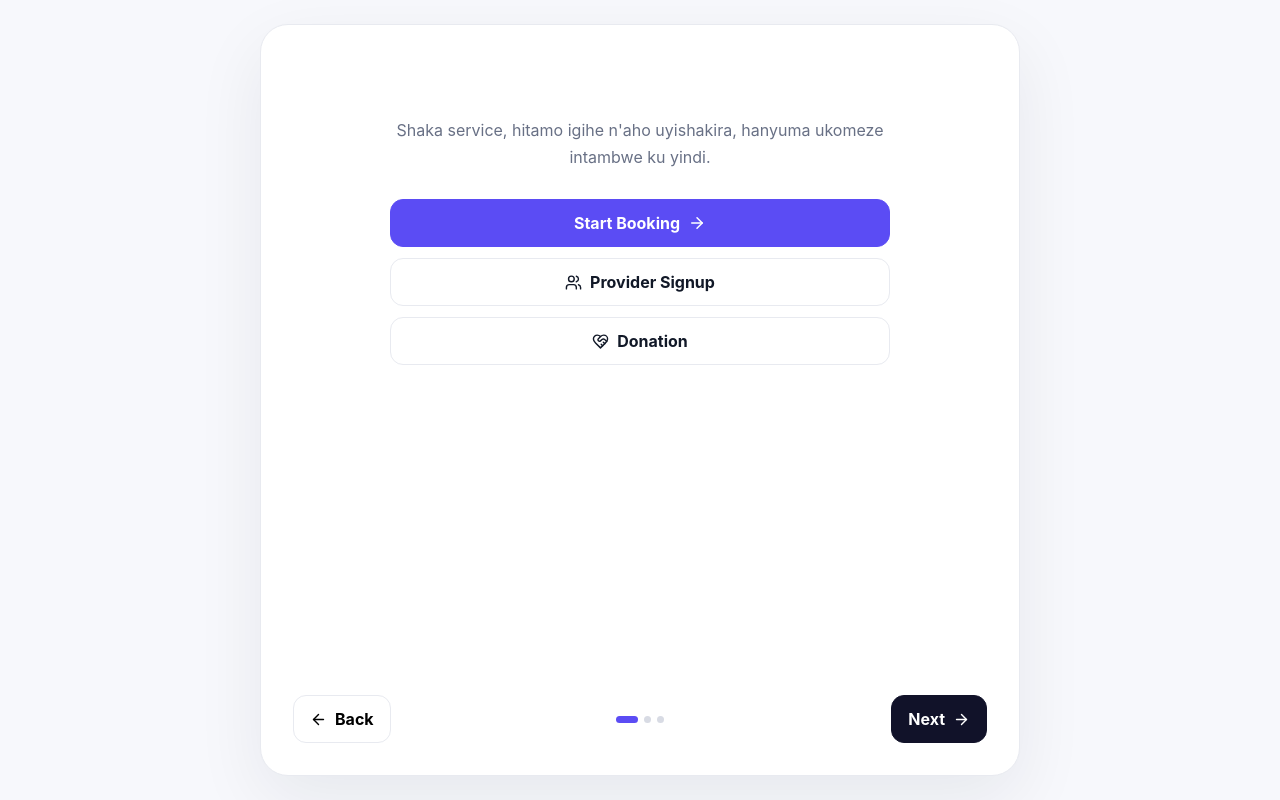
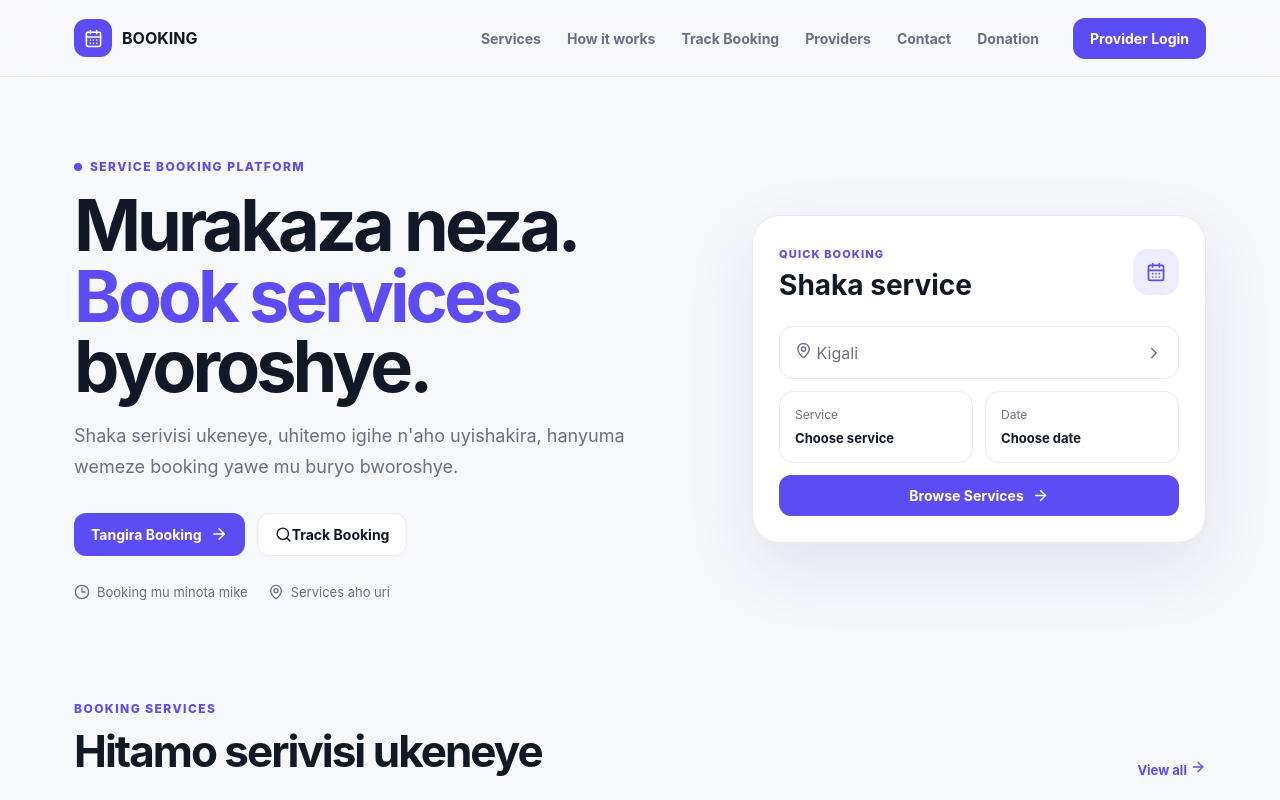
Before and after one commit to senid-221/BOOKING-, a Next.js app: page / in a window 1280 px wide. Shown: the top 800 px of the page. Built offline with nearby package versions, Linux system fonts and the light colour scheme.

Commit message:
Restore original public website pages

```diff
--- a/app/page.tsx
+++ b/app/page.tsx
@@ -1,71 +1,10 @@
 "use client";
-
-import { ArrowLeft, ArrowRight, CalendarDays, HeartHandshake, Users } from "lucide-react";
-import { useRouter } from "next/navigation";
-
-export default function Home() {
-  const router = useRouter();
-
-  return (
-    <main className="welcome-shell">
-      <section className="welcome-screen">
-
-        <div className="welcome-content">
-
-
-          <p>
-            Shaka service, hitamo igihe n&apos;aho uyishakira, hanyuma ukomeze
-            intambwe ku yindi.
-          </p>
-
-          <div className="welcome-actions">
-            <button
-              className="welcome-primary"
-              onClick={() => router.push("/services")}
-            >
-              Start Booking <ArrowRight size={18} />
-            </button>
-
-            <button
-              className="welcome-secondary"
-              onClick={() => router.push("/providers")}
-            >
-              <Users size={17} /> Provider Signup
-            </button>
-
-            <button
-              className="welcome-secondary"
-              onClick={() => router.push("/donation")}
-            >
-              <HeartHandshake size={17} /> Donation
-            </button>
-          </div>
-        </div>
-
-        <div className="welcome-footer">
-          <button
-            className="flow-back"
-            onClick={() => router.back()}
-            type="button"
-          >
-            <ArrowLeft size={17} /> Back
-          </button>
-
-          <div className="flow-dots">
-            <span className="active" />
-            <span />
-            <span />
-          </div>
-
-          <button
-            className="flow-next"
-            onClick={() => router.push("/services")}
-            type="button"
-          >
-            Next <ArrowRight size={17} />
-          </button>
-        </div>
-      </section>
-    </main>
-  );
-}
+import {useState} from "react";import {ArrowRight,CalendarDays,Car,ChevronRight,Clock3,Coffee,Dumbbell,Gift,HeartHandshake,Hotel,MapPin,Menu,Music2,Scissors,Search,ShoppingBag,Sparkles,Utensils,Wrench,X,Users} from "lucide-react";
+const services=[["Food Ordering","Tegura ibiryo ubone delivery byoroshye.",Utensils],["Drinks Ordering","Tegeka ibinyobwa ukunda.",Coffee],["Beauty Services","Shaka beauty service kandi uyibuke.",Sparkles],["Room Booking","Book room yawe mbere y'urugendo.",Hotel],["Salon Booking","Hitamo salon n'isaha ikubereye.",Scissors],["Physiotherapy","Book gahunda ya physiotherapy.",Dumbbell],["Studio Recording","Shaka studio yo gufatiramo umuziki.",Music2],["Transport / Tickets","Tegura transport cyangwa ticket.",Car],["Shopping","Shaka ibyo ukeneye ubitegeke.",ShoppingBag],["Installation","Book service yo gushyiramo cyangwa gusana.",Wrench]];
+export default function Home(){const[open,setOpen]=useState(false);return <main>
+<nav className="nav"><div className="navin"><a className="brand" href="#"><span className="mark"><CalendarDays size={19}/></span><b>BOOKING</b></a><div className="links"><a href="#services">Services</a><a href="#how">How it works</a><a href="/track">Track Booking</a><a href="/providers/list">Providers</a><a href="/contact">Contact</a><a href="/donation">Donation</a></div><a className="login" href="/providers/login">Provider Login</a><button className="menu" onClick={()=>setOpen(!open)}>{open?<X size={22}/>:<Menu size={22}/>}</button></div>{open&&<div className="mobile"><a href="#services">Services</a><a href="#how">How it works</a><a href="/track">Track Booking</a><a href="/donation">Donation</a><a href="/providers/login">Provider Login</a></div>}</nav>
+<section className="hero"><div><div className="eyebrow"><i/> SERVICE BOOKING PLATFORM</div><h1>Murakaza neza.<br/><span>Book services</span> byoroshye.</h1><p>Shaka serivisi ukeneye, uhitemo igihe n'aho uyishakira, hanyuma wemeze booking yawe mu buryo bworoshye.</p><div className="actions"><a className="primary" href="#services">Tangira Booking <ArrowRight size={18}/></a><a className="secondary" href="/track"><Search size={17}/> Track Booking</a></div><div className="meta"><span><Clock3 size={16}/> Booking mu minota mike</span><span><MapPin size={16}/> Services aho uri</span></div></div><div className="quick"><div className="qtop"><div><small>QUICK BOOKING</small><h2>Shaka service</h2></div><span className="qicon"><CalendarDays size={20}/></span></div><div className="qrow"><span><MapPin size={17}/> Kigali</span><ChevronRight size={18}/></div><div className="qgrid"><div><small>Service</small><strong>Choose service</strong></div><div><small>Date</small><strong>Choose date</strong></div></div><a className="primary full" href="#services">Browse Services <ArrowRight size={17}/></a></div></section>
+<section id="services" className="section"><div className="heading"><div><small>BOOKING SERVICES</small><h2>Hitamo serivisi ukeneye</h2></div><a href="/services" className="view">View all <ArrowRight size={16}/></a></div><div className="grid">{services.map(([title,desc,Icon])=><a className="card" href={"/booking?service="+encodeURIComponent(title as string)} key={title as string}><span className="sicon"><Icon size={22}/></span><div className="ct"><h3>{title as string}</h3><p>{desc as string}</p><span className="book">Book now <ArrowRight size={15}/></span></div></a>)}</div></section>
+<section id="how" className="section"><div className="center"><small>HOW IT WORKS</small><h2>Booking yawe mu ntambwe 3</h2></div><div className="steps"><div><b>01</b><Gift/><h3>Hitamo service</h3><p>Shaka service ijyanye n'icyo ukeneye.</p></div><div><b>02</b><CalendarDays/><h3>Hitamo igihe</h3><p>Shyiramo date, time n'ahantu bikenewe.</p></div><div><b>03</b><HeartHandshake/><h3>Confirm</h3><p>Emeza booking yawe ubone confirmation.</p></div></div></section>
+<section id="donation" className="donation"><div><small>DONATION</small><h2>Hitamo ubufasha bwawe.</h2><p>Shyigikira BOOKING ukoresheje MTN MoMo kugira ngo system ikomeze gutera imbere.</p></div><a className="primary" href="/donation">Tanga ubufasha <ArrowRight size={18}/></a></section>
+<footer><span>© 2026 BOOKING</span><span>Service booking platform</span></footer></main>}
```
